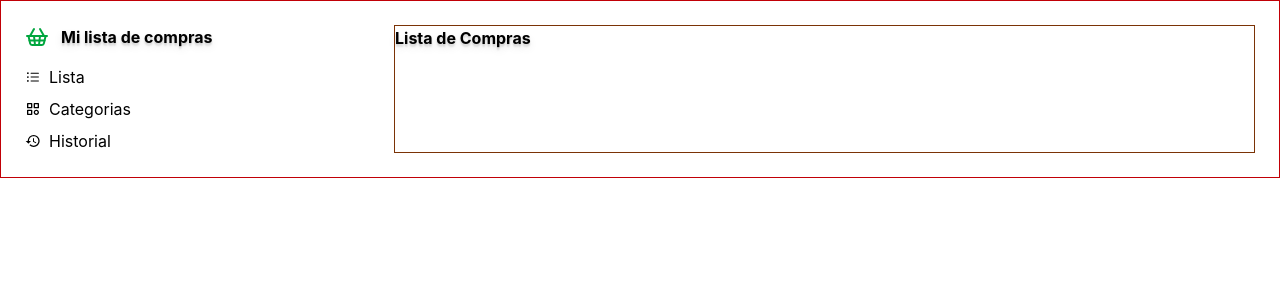
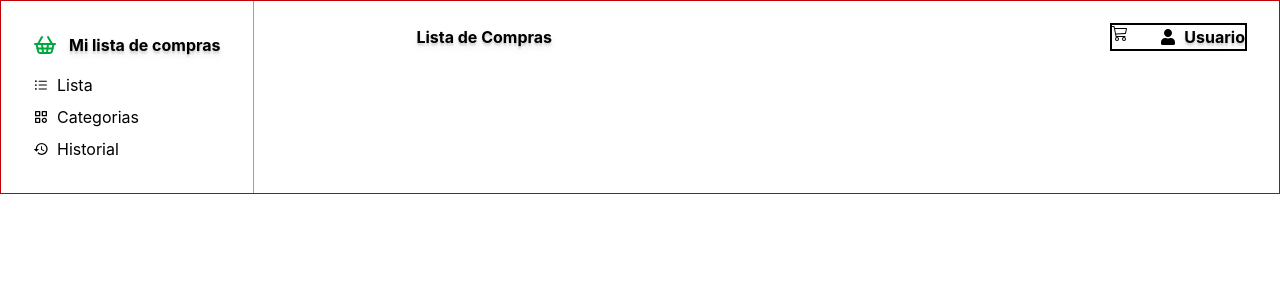
Before and after one commit to DanielFigueroaDuran/shopping-list, a React (Vite) app: page / in a window 1280 px wide. Shown: the top 300 px of the page. Built offline with nearby package versions, Linux system fonts and the light colour scheme.

Commit message:
refactoring styles

```diff
--- a/src/components/Homepage.tsx
+++ b/src/components/Homepage.tsx
@@ -2,11 +2,13 @@ import { LuShoppingBasket } from "react-icons/lu";
 import { IoIosList } from "react-icons/io";
 import { BiCategory } from "react-icons/bi";
 import { MdHistory } from "react-icons/md";
+import { BsCart3 } from "react-icons/bs";
+import { FaUser } from "react-icons/fa";
 
 const Homepage = () => {
       return (
-            <div className="border border-red-700 h-full w-full p-6 grid grid-cols-1 lg:grid-cols-[30%_70%] justify-items-start">
-                  <aside className="">
+            <div className="border border-red-700 h-full w-full  grid grid-cols-1 lg:grid-cols-[30%_70%] justify-items-start">
+                  <aside className="border-r border-gray-400 p-8">
                         <div className="flex flex-col gap-4">
                               <div className="flex gap-3 items-center text-shadow-lg font-bold">
                                     <LuShoppingBasket className="text-green-600 text-2xl" />
@@ -30,9 +32,17 @@ const Homepage = () => {
                               </nav>
                         </div>
                   </aside>
-                  <main className="border border-amber-900 w-full text-shadow-lg font-bold">
+                  <header className="flex justify-between items-center p-8 -mt-30  w-full text-shadow-lg font-bold">
                         <h2>Lista de Compras</h2>
-                  </main>
+                        <div className="flex  gap-8 border-2">
+                              <BsCart3 />
+                              <div className="flex items-center gap-2">
+                                    <FaUser />
+                                    <span>Usuario</span>
+
+                              </div>
+                        </div>
+                  </header>
             </div>
       )
 }
```
